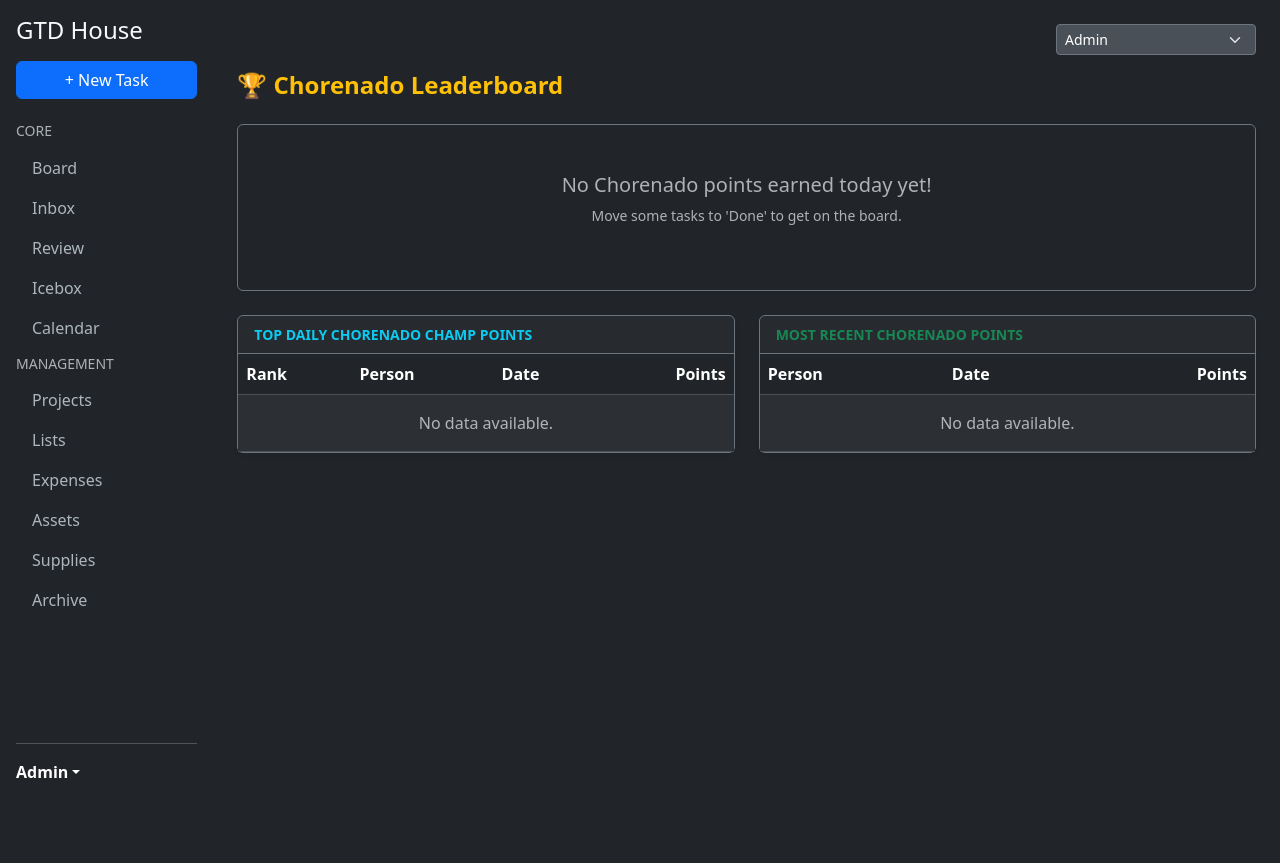
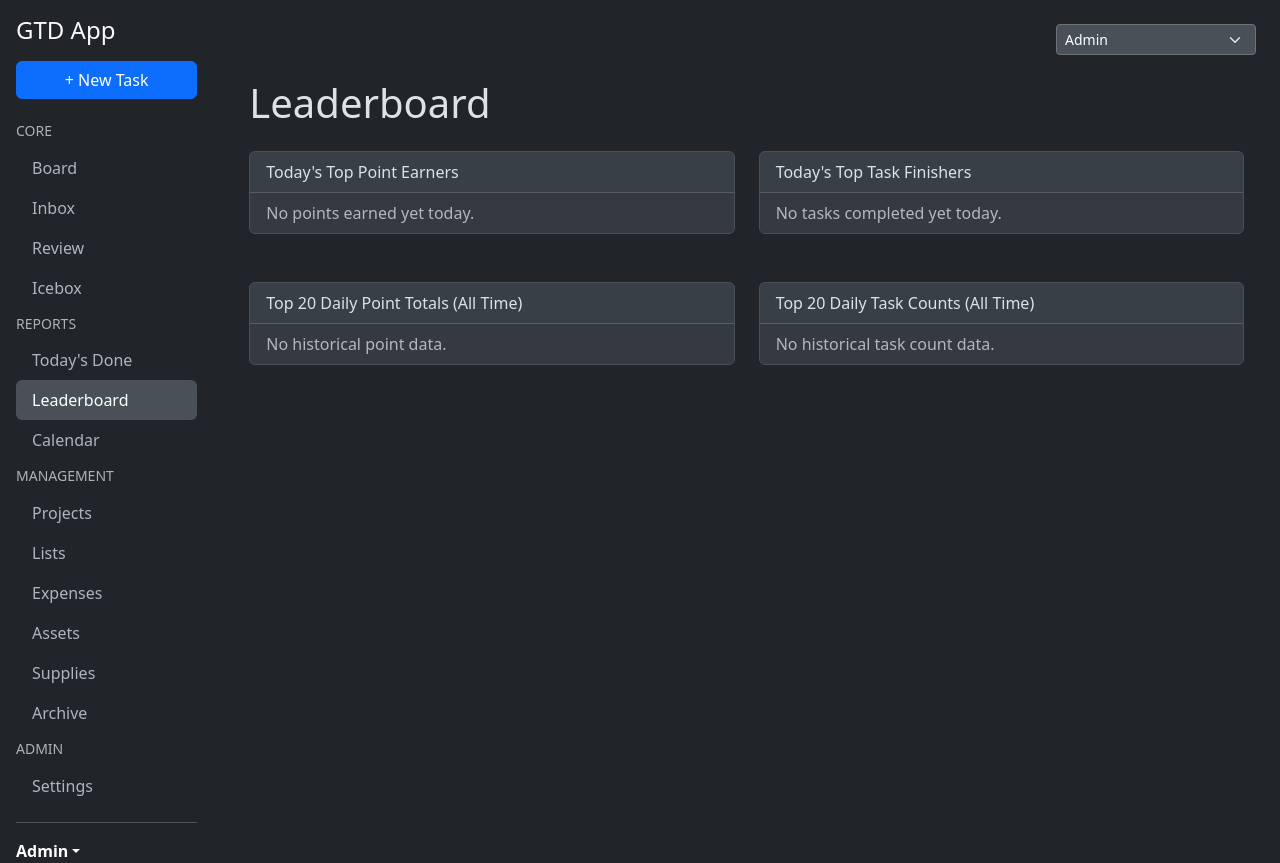
Before and after one commit to jasonbartholme/gtd-household, a Flask app: page /leaderboard in a window 1280 px wide. Before the commit the page ends 778 px from the top, so only its background shows below. Run offline with Flask 3, Linux system fonts and the light colour scheme; data comes from the database, SQL or seed files in the repository; data that the repository does not hold is empty; parts of the project's set-up code (start-up, migrations or seed data) failed here and were passed over.

Commit message:
Added images and manifest for favicon and touch icons. Updated navigation to include a "Reports" section with links to "Today's Done", "Leaderboard", and "Calendar". Removed the "Capture New Items" form from the inbox template. Added a dropdown for selecting a related asset in the project edit template.

```diff
--- a/app.py
+++ b/app.py
@@ -234,6 +234,7 @@ def inject_global_data():
         'leaderboard': 'Leaderboard',
         'kanban': 'Board',
         'inbox': 'Inbox',
+        'today_done_view': 'Today\'s Done',
         'review': 'Review',
         'manage_projects': 'Projects',
         'manage_lists': 'Lists',
@@ -247,7 +248,8 @@ def inject_global_data():
         'asset_detail': 'Asset Details',
         'manage_users': 'Users',
         'archive_view': 'Archive',
-        'run_archive_job': 'Run Archive Job' # For manual trigger
+        'run_archive_job': 'Run Archive Job', # For manual trigger
+        'settings_view': 'Settings'
     }
     page_title = endpoints.get(request.endpoint, '')
 
@@ -257,7 +259,11 @@ def inject_global_data():
             'inbox': 'Inbox',
             'review': 'Review',
             'icebox_view': 'Icebox',
-            'calendar_view': 'Calendar', # This will default to grid view
+        },
+        'Reports': {
+            'today_done_view': 'Today\'s Done',
+            'leaderboard': 'Leaderboard',
+            'calendar_view': 'Calendar',
         },
         'Management': {
             'manage_projects': 'Projects',
@@ -266,6 +272,9 @@ def inject_global_data():
             'assets': 'Assets',
             'supplies': 'Supplies',
             'archive_view': 'Archive',
+        },
+        'Admin': {
+            'settings_view': 'Settings',
         }
     }
 
@@ -373,7 +382,6 @@ def run_migrations():
             db.session.execute(text('ALTER TABLE expense ADD COLUMN source VARCHAR(100)'))
             db.session.execute(text('ALTER TABLE expense ADD COLUMN url VARCHAR(500)'))
 
-        # Migration 5: Add notes column to expense table
         if 'notes' not in expense_columns:
             print("Adding 'notes' column to 'expense' table...")
             db.session.execute(text('ALTER TABLE expense ADD COLUMN notes TEXT'))
@@ -433,7 +441,21 @@ def kanban():
 def manage_projects():
     hid = session.get('household_id')
     projects = Project.query.filter_by(household_id=hid, status='active').order_by(Project.created_at.desc()).all()
-    return render_template('projects.html', projects=projects)
+
+    projects_data = []
+    for proj in projects:
+        total_actions = len(proj.actions)
+        completed_actions = sum(1 for action in proj.actions if action.status in ['done', 'archived'])
+        percentage_completed = (completed_actions / total_actions * 100) if total_actions > 0 else 0
+
+        total_cost = db.session.query(db.func.sum(Expense.amount)).filter_by(project_id=proj.id).scalar() or 0
+
+        projects_data.append({
+            'project': proj,
+            'percentage_completed': round(percentage_completed),
+            'total_cost': total_cost
+        })
+    return render_template('projects.html', projects_data=projects_data)
 
 @app.route('/projects/add', methods=['POST'])
 def add_project():
@@ -453,18 +475,24 @@ def project_detail(id):
     project = db.session.get(Project, id)
     project_expenses = []
     project_expense_total = 0.0
+    percentage_completed = 0
+
+    if not project:
+        flash("Project not found.", "danger")
+        return redirect(url_for('manage_projects'))
 
     if project:
         project_expenses = project.expenses.order_by(Expense.date.desc()).all()
         project_expense_total = sum(expense.amount for expense in project_expenses)
+        total_actions = len(project.actions)
+        completed_actions = sum(1 for action in project.actions if action.status in ['done', 'archived'])
+        percentage_completed = (completed_actions / total_actions * 100) if total_actions > 0 else 0
 
-    return render_template(
-        'project_detail.html',
-        project=project,
-        project_expenses=project_expenses,
-        project_expense_total=project_expense_total
-    )
-
+    return render_template('project_detail.html',
+                           project=project,
+                           project_expenses=project_expenses,
+                           project_expense_total=project_expense_total,
+                           percentage_completed=round(percentage_completed))
 @app.route('/projects/<int:id>/reorder_tasks', methods=['POST'])
 def reorder_project_tasks(id):
     project = db.session.get(Project, id)
@@ -808,20 +836,40 @@ def review():
     return render_template('review.html', inbox_count=inbox_count, someday_count=someday_count, waiting_items=waiting, recurring_items=active_recurring)
 
 @app.route('/dashboard')
-def dashboard():
+def dashboard(): # User's summary with today's actions from the log
     today = get_local_now().date()
     activity = ActivityLog.query.filter(ActivityLog.timestamp >= today).order_by(ActivityLog.timestamp.desc()).all()
     completions = ActionItem.query.filter(ActionItem.completed_at >= today).count()
 
+    return render_template('dashboard.html', activity=activity, today_completions=completions)
+
+@app.route('/settings')
+def settings_view():
     hid = session.get('household_id')
-    active_lists_count = HouseholdList.query.filter_by(household_id=hid, is_deleted=False).count() if hid else 0
 
-    purge_cutoff = get_local_now() - timedelta(days=30)
-    purgeable_lists_count = HouseholdList.query.filter(HouseholdList.household_id == hid, HouseholdList.is_deleted == True, HouseholdList.deleted_at <= purge_cutoff).count() if hid else 0
-    purgeable_items_count = ListItem.query.filter(ListItem.household_id == hid, ListItem.is_deleted == True, ListItem.deleted_at <= purge_cutoff).count() if hid else 0
+    # Data for System Stats
+    active_lists_count = 0
+    if hid:
+        active_lists_count = HouseholdList.query.filter_by(household_id=hid, is_deleted=False).count()
 
+    # Data for Admin Actions
+    purgeable_lists_count = 0
+    purgeable_items_count = 0
+    if hid:
+        purge_cutoff = get_local_now() - timedelta(days=30)
+        purgeable_lists_count = HouseholdList.query.filter(
+            HouseholdList.household_id == hid,
+            HouseholdList.is_deleted == True,
+            HouseholdList.deleted_at <= purge_cutoff
+        ).count()
+        purgeable_items_count = ListItem.query.filter(
+            ListItem.household_id == hid,
+            ListItem.is_deleted == True,
+            ListItem.deleted_at <= purge_cutoff
+        ).count()
     health = get_health_status()
-    return render_template('dashboard.html', activity=activity, today_completions=completions,
+
+    return render_template('settings.html',
                            active_lists_count=active_lists_count,
                            purgeable_lists_count=purgeable_lists_count,
                            purgeable_items_count=purgeable_items_count,
@@ -833,26 +881,42 @@ def leaderboard():
     completed_items = ActionItem.query.filter_by(household_id=hid, status='done').all()
     users = {u.id: u.name for u in User.query.filter_by(household_id=hid).all()}
 
+    # Calculate daily points and task counts
     daily_scores = {}
+    daily_task_counts = {}
     for item in completed_items:
         if not item.owner_user_id or not item.completed_at:
             continue
         d_str = item.completed_at.date().isoformat()
         key = (item.owner_user_id, d_str)
         daily_scores[key] = daily_scores.get(key, 0) + item.complexity_fib
+        daily_task_counts[key] = daily_task_counts.get(key, 0) + 1
 
     today_str = get_local_now().date().isoformat()
+
+    # Today's points and tasks
     todays_points = [{'name': users.get(uid, 'Unknown'), 'points': pts}
                      for (uid, d_str), pts in daily_scores.items() if d_str == today_str]
     todays_points.sort(key=lambda x: x['points'], reverse=True)
 
+    todays_tasks_completed = [{'name': users.get(uid, 'Unknown'), 'count': count}
+                              for (uid, d_str), count in daily_task_counts.items() if d_str == today_str]
+    todays_tasks_completed.sort(key=lambda x: x['count'], reverse=True)
+
+    # Top 20 lists for all time (per day)
     all_scores = [{'name': users.get(uid, 'Unknown'), 'date': d_str, 'points': pts}
                   for (uid, d_str), pts in daily_scores.items()]
+    top_20_point_totals = sorted(all_scores, key=lambda x: x['points'], reverse=True)[:20]
 
-    top_scores = sorted(all_scores, key=lambda x: x['points'], reverse=True)[:10]
-    recent_scores = sorted(all_scores, key=lambda x: x['date'], reverse=True)[:10]
+    all_task_counts = [{'name': users.get(uid, 'Unknown'), 'date': d_str, 'count': count}
+                       for (uid, d_str), count in daily_task_counts.items()]
+    top_20_task_counts = sorted(all_task_counts, key=lambda x: x['count'], reverse=True)[:20]
 
-    return render_template('leaderboard.html', todays_points=todays_points, top_scores=top_scores, recent_scores=recent_scores)
+    return render_template('leaderboard.html',
+                           todays_points=todays_points,
+                           todays_tasks_completed=todays_tasks_completed,
+                           top_20_point_totals=top_20_point_totals,
+                           top_20_task_counts=top_20_task_counts)
 
 @app.route('/calendar')
 @app.route('/calendar/<int:year>/<int:month>')
@@ -1326,6 +1390,7 @@ def manage_expenses():
             return redirect(url_for('manage_expenses'))
 
         new_expense = Expense(
+            household_id=hid,
             project_id=int(request.form.get('project_id')) if request.form.get('project_id') else None,
             amount=amount,
             description=request.form.get('description'),
@@ -1340,10 +1405,9 @@ def manage_expenses():
         return redirect(url_for('manage_expenses'))
 
     page = request.args.get('page', 1, type=int)
-    all_projects = Project.query.filter_by(household_id=hid, status='active').all() if hid else []
     expenses_query = Expense.query.join(Project).filter(Project.household_id == hid).order_by(Expense.date.desc())
     expenses = expenses_query.paginate(page=page, per_page=PER_PAGE, error_out=False)
-    return render_template('expenses.html', expenses=expenses, all_projects=all_projects, today=get_local_now())
+    return render_template('expenses.html', expenses=expenses)
 
 @app.route('/expenses/<int:id>/edit', methods=['POST'])
 def edit_expense(id):
@@ -1360,6 +1424,25 @@ def edit_expense(id):
         db.session.commit()
         flash("Expense updated.", "success")
     return redirect(url_for('manage_expenses'))
+
+@app.route('/today_done')
+def today_done_view():
+    hid = session.get('household_id')
+    today = get_local_now().date()
+    today_start = datetime(today.year, today.month, today.day, 0, 0, 0)
+    tomorrow_start = today_start + timedelta(days=1)
+
+    completed_tasks_today = ActionItem.query.filter(
+        ActionItem.household_id == hid,
+        ActionItem.status == 'done',
+        ActionItem.completed_at >= today_start,
+        ActionItem.completed_at < tomorrow_start
+    ).order_by(ActionItem.completed_at.desc()).all()
+
+    total_tasks = len(completed_tasks_today)
+    total_points = sum(task.complexity_fib for task in completed_tasks_today)
+
+    return render_template('today_done.html', tasks=completed_tasks_today, total_tasks=total_tasks, total_points=total_points)
 
 @app.route('/archive')
 def archive_view():
--- a/templates/_navigation.html
+++ b/templates/_navigation.html
@@ -1,4 +1,4 @@
-<h4 class="text-light mb-3">GTD House</h4>
+<h4 class="text-light mb-3">GTD App</h4>
 
 <div class="d-grid mb-3">
     <button class="btn btn-primary" data-bs-toggle="modal" data-bs-target="#newTaskModal">+ New Task</button>
--- a/templates/base.html
+++ b/templates/base.html
@@ -6,6 +6,10 @@
     <title>{{ page_title }} - GTD</title>
     <link href="https://cdn.jsdelivr.net/npm/bootstrap@5.3.3/dist/css/bootstrap.min.css" rel="stylesheet">
     <link rel="stylesheet" href="https://cdn.jsdelivr.net/npm/bootstrap-icons@1.11.3/font/bootstrap-icons.min.css">
+    <link rel="apple-touch-icon" sizes="180x180" href="{{ url_for('static', filename='images/apple-touch-icon.png') }}">
+    <link rel="icon" type="image/png" sizes="32x32" href="{{ url_for('static', filename='images/favicon-32x32.png') }}">
+    <link rel="icon" type="image/png" sizes="16x16" href="{{ url_for('static', filename='images/favicon-16x16.png') }}">
+    <link rel="manifest" href="{{ url_for('static', filename='images/site.webmanifest') }}">
     <style>
         body {
             background-color: #212529;
--- a/templates/leaderboard.html
+++ b/templates/leaderboard.html
@@ -1,74 +1,71 @@
 {% extends "base.html" %}
+
 {% block content %}
-    <div class="d-flex justify-content-between align-items-center mb-4">
-        <h2 class="h4 mb-0 text-warning fw-bold">🏆 Chorenado Leaderboard</h2>
-    </div>
+<div class="container mt-4">
+    <h1 class="mb-4">{{ page_title }}</h1>
 
-    <div class="row mb-4">
-        {% for tp in todays_points %}
-        <div class="col-md-4 mb-3">
-            <div class="card bg-dark border-warning shadow-sm h-100">
-                <div class="card-body text-center">
-                    <h5 class="text-muted small fw-bold">TODAY'S CHORENADO CHAMP</h5>
-                    <h1 class="display-3 text-warning fw-bold">{{ tp.points }}</h1>
-                    <span class="badge bg-secondary fs-6">{{ tp.name }}</span>
+    <div class="row">
+        <div class="col-md-6">
+            <div class="card mb-4">
+                <div class="card-header">Today's Top Point Earners</div>
+                <ul class="list-group list-group-flush">
+                    {% for entry in todays_points %}
+                    <li class="list-group-item d-flex justify-content-between align-items-center">
+                        {{ entry.name }}
+                        <span class="badge bg-success rounded-pill">{{ entry.points }} pts</span>
+                    </li>
+                    {% else %}
+                    <li class="list-group-item text-muted">No points earned yet today.</li>
+                    {% endfor %}
+                </ul>
             </div>
         </div>
-        </div>
+        <div class="col-md-6">
+            <div class="card mb-4">
+                <div class="card-header">Today's Top Task Finishers</div>
+                <ul class="list-group list-group-flush">
+                    {% for entry in todays_tasks_completed %}
+                    <li class="list-group-item d-flex justify-content-between align-items-center">
+                        {{ entry.name }}
+                        <span class="badge bg-primary rounded-pill">{{ entry.count }} tasks</span>
+                    </li>
                     {% else %}
-        <div class="col-12">
-            <div class="card bg-dark border-secondary shadow-sm">
-                <div class="card-body text-center py-5">
-                    <h5 class="text-muted">No Chorenado points earned today yet!</h5>
-                    <p class="text-muted small">Move some tasks to 'Done' to get on the board.</p>
-                </div>
-            </div>
-        </div>
+                    <li class="list-group-item text-muted">No tasks completed yet today.</li>
                     {% endfor %}
-    </div>
-
-    <div class="row g-4">
-        <div class="col-md-6">
-            <div class="card bg-dark border-secondary shadow-sm h-100">
-                <div class="card-header border-secondary text-info small fw-bold">TOP DAILY CHORENADO CHAMP POINTS</div>
-                <div class="card-body p-0">
-                    <table class="table table-dark table-striped mb-0">
-                        <thead><tr><th>Rank</th><th>Person</th><th>Date</th><th class="text-end">Points</th></tr></thead>
-                        <tbody>
-                            {% for score in top_scores %}
-                            <tr>
-                                <td class="text-muted">#{{ loop.index }}</td>
-                                <td>{{ score.name }}</td>
-                                <td class="small">{{ score.date }}</td>
-                                <td class="text-end text-warning fw-bold">{{ score.points }}</td>
-                            </tr>
-                            {% else %}
-                            <tr><td colspan="4" class="text-center text-muted py-3">No data available.</td></tr>
-                            {% endfor %}
-                        </tbody>
-                    </table>
+                </ul>
             </div>
         </div>
     </div>
 
+    <div class="row mt-4">
         <div class="col-md-6">
-            <div class="card bg-dark border-secondary shadow-sm h-100">
-                <div class="card-header border-secondary text-success small fw-bold">MOST RECENT CHORENADO POINTS</div>
-                <div class="card-body p-0">
-                    <table class="table table-dark table-striped mb-0">
-                        <thead><tr><th>Person</th><th>Date</th><th class="text-end">Points</th></tr></thead>
-                        <tbody>
-                            {% for score in recent_scores %}
-                            <tr>
-                                <td>{{ score.name }}</td>
-                                <td class="small">{{ score.date }}</td>
-                                <td class="text-end text-success fw-bold">{{ score.points }}</td>
-                            </tr>
+            <div class="card mb-4">
+                <div class="card-header">Top 20 Daily Point Totals (All Time)</div>
+                <ul class="list-group list-group-flush">
+                    {% for entry in top_20_point_totals %}
+                    <li class="list-group-item d-flex justify-content-between align-items-center">
+                        <span>{{ entry.name }} <small class="text-muted">({{ entry.date }})</small></span>
+                        <span class="badge bg-success rounded-pill">{{ entry.points }} pts</span>
+                    </li>
                     {% else %}
-                            <tr><td colspan="3" class="text-center text-muted py-3">No data available.</td></tr>
+                    <li class="list-group-item text-muted">No historical point data.</li>
                     {% endfor %}
-                        </tbody>
-                    </table>
+                </ul>
+            </div>
+        </div>
+        <div class="col-md-6">
+            <div class="card mb-4">
+                <div class="card-header">Top 20 Daily Task Counts (All Time)</div>
+                <ul class="list-group list-group-flush">
+                    {% for entry in top_20_task_counts %}
+                    <li class="list-group-item d-flex justify-content-between align-items-center">
+                        <span>{{ entry.name }} <small class="text-muted">({{ entry.date }})</small></span>
+                        <span class="badge bg-primary rounded-pill">{{ entry.count }} tasks</span>
+                    </li>
+                    {% else %}
+                    <li class="list-group-item text-muted">No historical task count data.</li>
+                    {% endfor %}
+                </ul>
             </div>
         </div>
     </div>
```
Also changed, not shown: templates/dashboard.html (+3 -29 lines), templates/expenses.html (+3 -7 lines), templates/project_detail.html (+23 -35 lines), templates/projects.html (+5 -8 lines), templates/settings.html (added, +66 -0 lines), templates/today_done.html (added, +41 -0 lines), static/images/android-chrome-192x192.png (added), static/images/android-chrome-512x512.png (added), static/images/apple-touch-icon.png (added), static/images/favicon-16x16.png (added), static/images/favicon-32x32.png (added), static/images/favicon.ico (added), static/images/site.webmanifest (added). Lines whose indentation alone changed are shown as unchanged.
